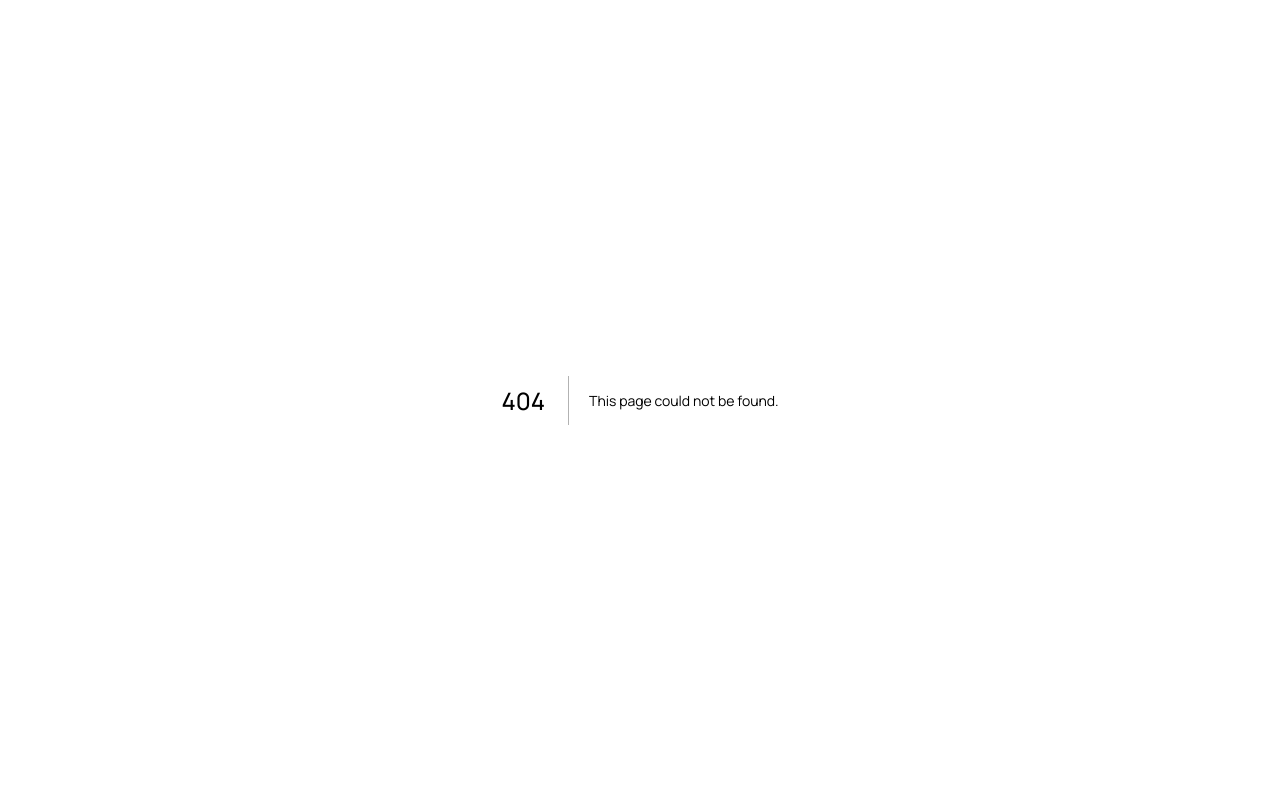
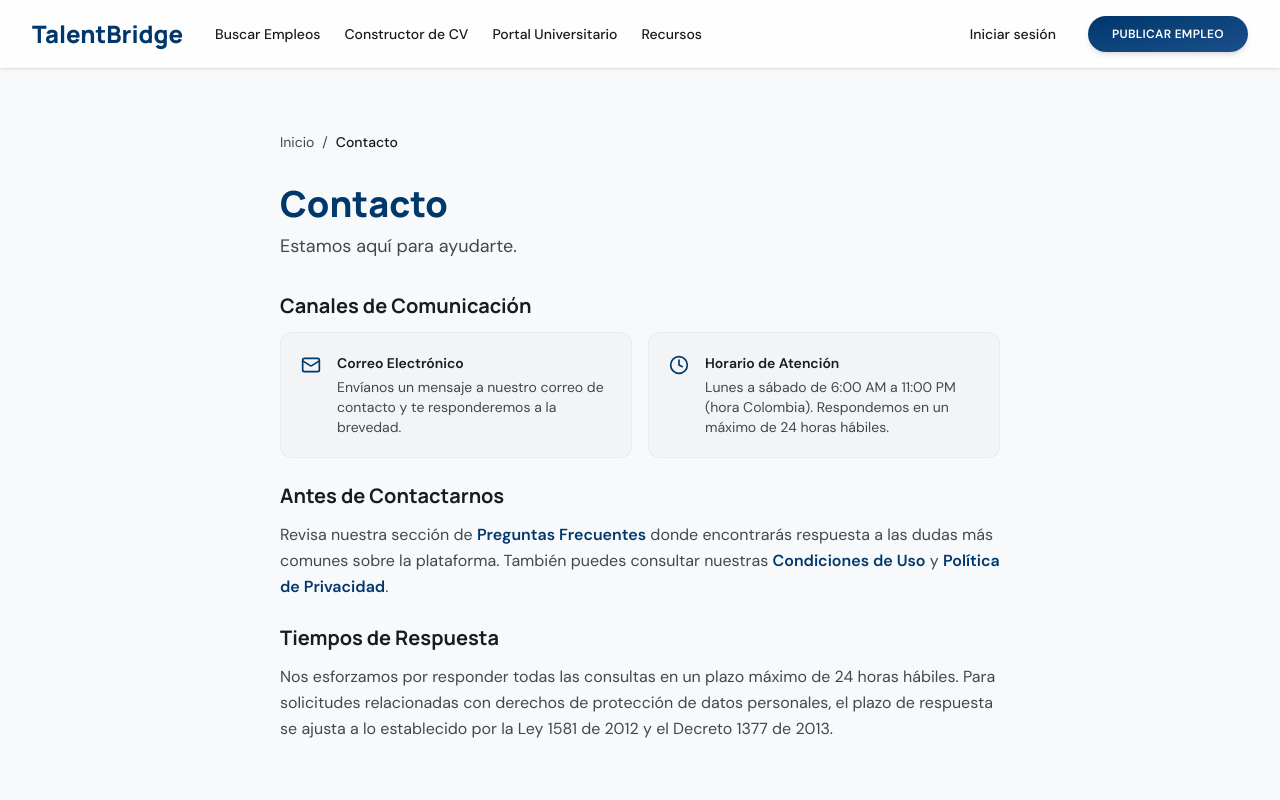
Before and after one commit to Timmy0825XD/talentbridge, a Next.js app in the folder frontend/: page /contacto in a window 1280 px wide. Before the commit this address had no page. Shown: the top 800 px of the page. Built offline with nearby package versions, Linux system fonts and the light colour scheme.

Commit message:
feat(frontend): agregar página de contacto y soporte

```diff
--- /dev/null
+++ b/frontend/app/(public)/contacto/page.tsx
@@ -0,0 +1,63 @@
+import { Mail, Clock } from "lucide-react";
+import { publicLinks } from "@/src/content/site-links";
+import InfoPageLayout from "@/src/components/info/InfoPageLayout";
+import Link from "next/link";
+
+export default function ContactPage() {
+  return (
+    <InfoPageLayout title="Contacto" description="Estamos aquí para ayudarte." breadcrumb={[{ label: "Contacto" }]}>
+      <div className="space-y-6">
+        <section className="space-y-3">
+          <h2 className="text-xl font-bold text-on-surface font-headline">Canales de Comunicación</h2>
+          <div className="grid grid-cols-1 md:grid-cols-2 gap-4">
+            <div className="flex items-start gap-4 p-5 rounded-xl bg-surface-container-low border border-outline-variant/20">
+              <Mail className="w-5 h-5 text-primary flex-shrink-0 mt-0.5" />
+              <div className="space-y-1">
+                <p className="font-semibold text-on-surface text-sm">Correo Electrónico</p>
+                <p className="text-sm text-on-surface-variant">
+                  Envíanos un mensaje a nuestro correo de contacto y te responderemos a la brevedad.
+                </p>
+              </div>
+            </div>
+            <div className="flex items-start gap-4 p-5 rounded-xl bg-surface-container-low border border-outline-variant/20">
+              <Clock className="w-5 h-5 text-primary flex-shrink-0 mt-0.5" />
+              <div className="space-y-1">
+                <p className="font-semibold text-on-surface text-sm">Horario de Atención</p>
+                <p className="text-sm text-on-surface-variant">
+                  Lunes a sábado de 6:00 AM a 11:00 PM (hora Colombia). Respondemos en un máximo de 24 horas hábiles.
+                </p>
+              </div>
+            </div>
+          </div>
+        </section>
+
+        <section className="space-y-3">
+          <h2 className="text-xl font-bold text-on-surface font-headline">Antes de Contactarnos</h2>
+          <p className="text-on-surface-variant leading-relaxed">
+            Revisa nuestra sección de{" "}
+            <Link href={publicLinks.faq} className="text-primary font-semibold hover:underline underline-offset-4">
+              Preguntas Frecuentes
+            </Link>{" "}
+            donde encontrarás respuesta a las dudas más comunes sobre la plataforma. También puedes consultar nuestras{" "}
+            <Link href={publicLinks.terms} className="text-primary font-semibold hover:underline underline-offset-4">
+              Condiciones de Uso
+            </Link>{" "}
+            y{" "}
+            <Link href={publicLinks.privacy} className="text-primary font-semibold hover:underline underline-offset-4">
+              Política de Privacidad
+            </Link>.
+          </p>
+        </section>
+
+        <section className="space-y-3">
+          <h2 className="text-xl font-bold text-on-surface font-headline">Tiempos de Respuesta</h2>
+          <p className="text-on-surface-variant leading-relaxed">
+            Nos esforzamos por responder todas las consultas en un plazo máximo de 24 horas hábiles. Para solicitudes
+            relacionadas con derechos de protección de datos personales, el plazo de respuesta se ajusta a lo establecido
+            por la Ley 1581 de 2012 y el Decreto 1377 de 2013.
+          </p>
+        </section>
+      </div>
+    </InfoPageLayout>
+  );
+}
```
